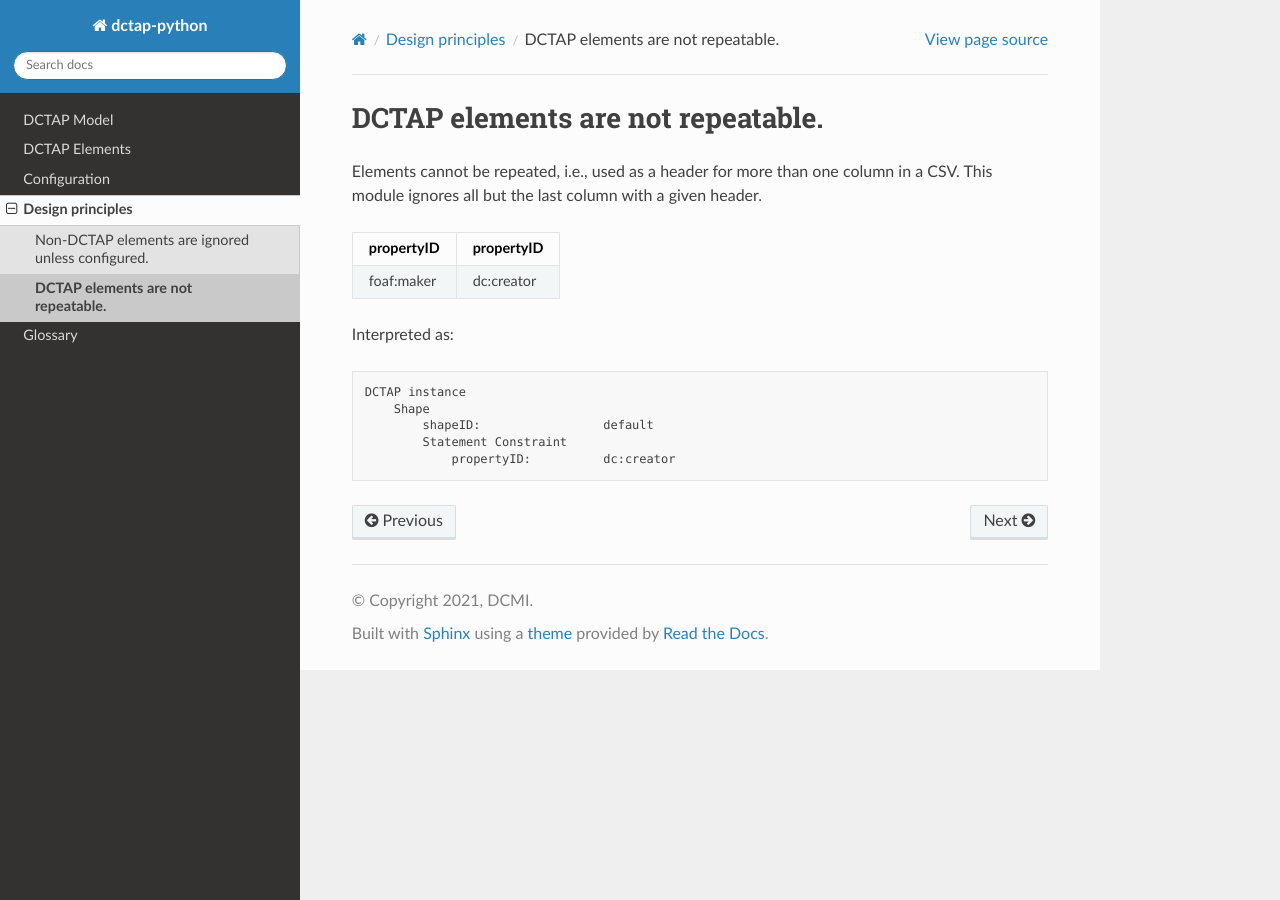
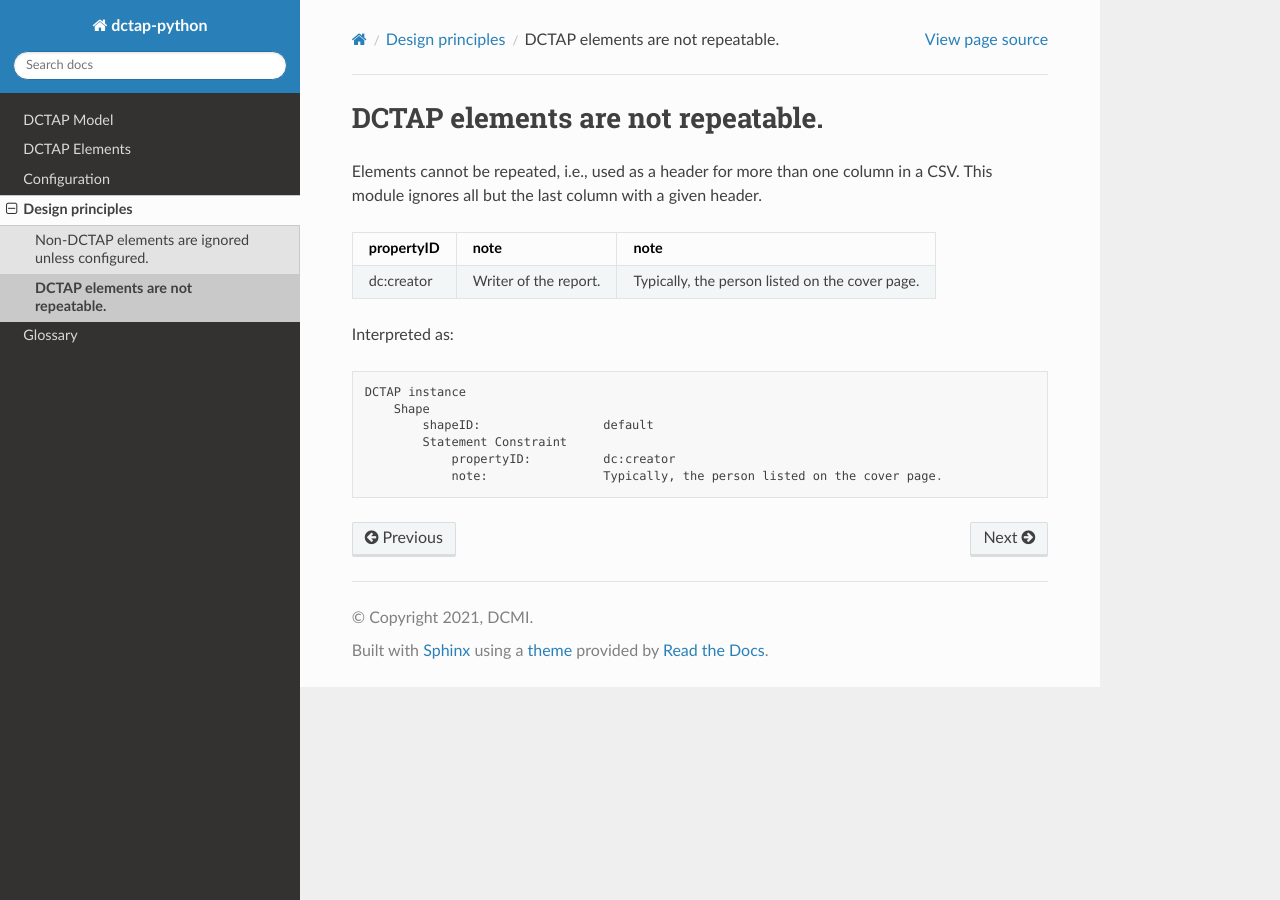
Before and after one commit to dcmi/dctap-python, a Sphinx documentation site: the page built from docs/design/elements_not_repeatable/index.rst, in a window 1280 px wide. Built offline with Sphinx 7.4.7 and the Read the Docs theme 2.0.0, drawn with Linux system fonts in a browser that asks for light colours; pages that are not in the unit, such as notebooks, are missing from menus.

Commit message:
elements not repeatable

```diff
--- a/docs/design/elements_not_repeatable/element_repeated.csv
+++ b/docs/design/elements_not_repeatable/element_repeated.csv
@@ -1,2 +1,2 @@
-propertyID,propertyID
-foaf:maker,dc:creator
+propertyID,note,note
+dc:creator,Writer of the report.,"Typically, the person listed on the cover page."
--- a/docs/design/elements_not_repeatable/index.rst
+++ b/docs/design/elements_not_repeatable/index.rst
@@ -16,3 +16,4 @@ Interpreted as::
             shapeID:                 default
             Statement Constraint
                 propertyID:          dc:creator
+                note:                Typically, the person listed on the cover page.
```
